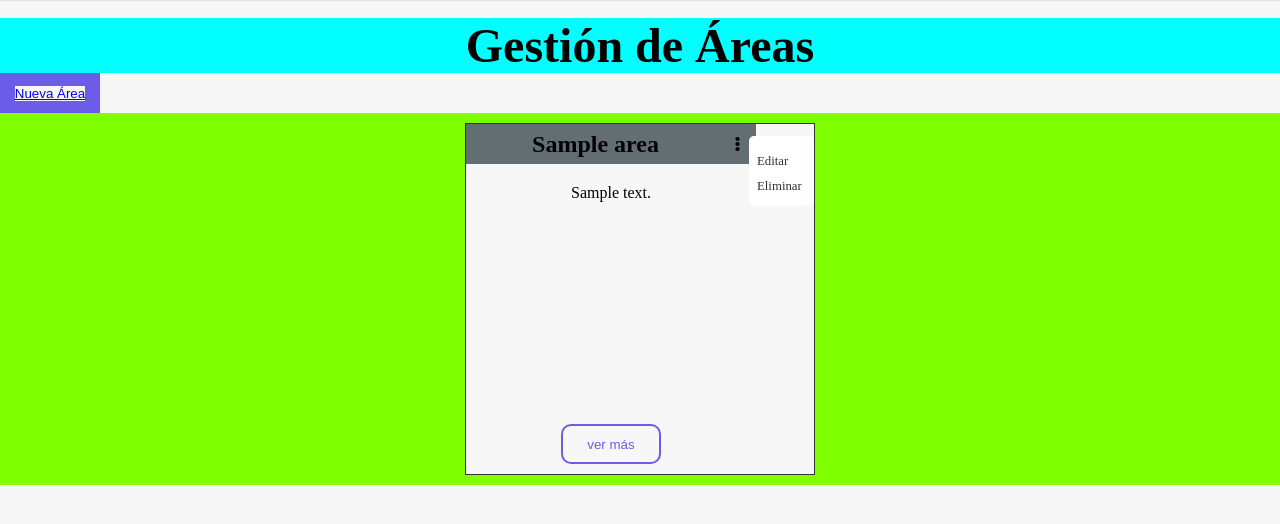
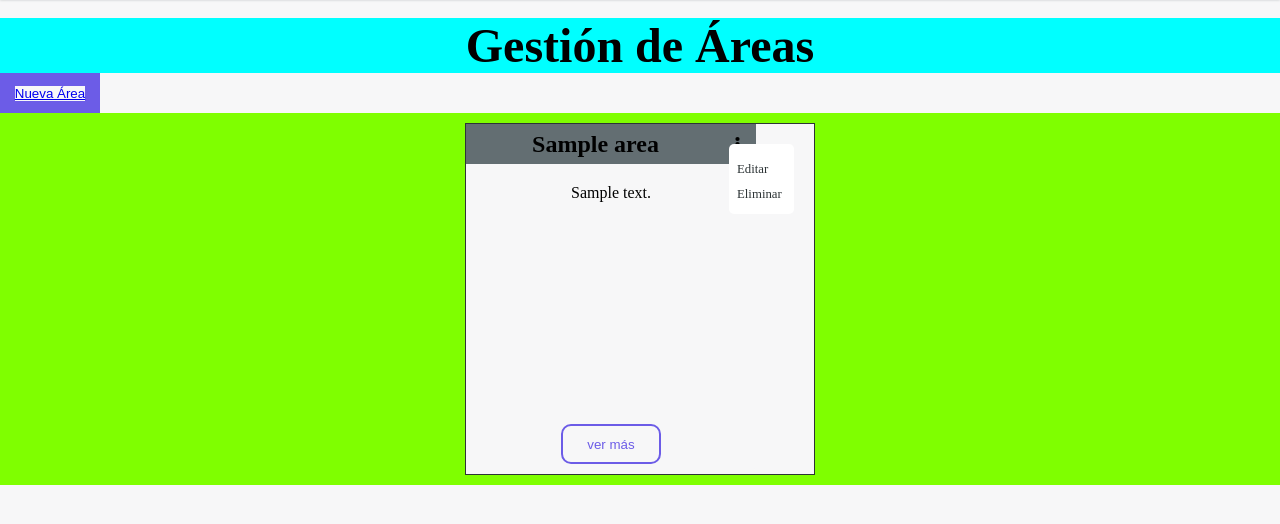
Before and after one commit to LinaB24/peoplepro, a PHP site: template views/areas/index.php in a window 1280 px wide. Shown: the part 60-584 px from the top of the page. Run offline with PHP 8.4, Linux system fonts and the light colour scheme; the template is opened without the code that fills it: most values are stand-ins (such as "Sample title", 1, 10 or a date in 2020).

Commit message:
areas css actualizacion 19-05-25

```diff
--- a/public/css/areas.css
+++ b/public/css/areas.css
@@ -90,7 +90,7 @@
     background-color: #ffffff;
     width: 65px; height: 70px;
     position: absolute;
-    top: 12px; right: 0;
+    top:20px; right: 20px;
     border-radius: 5px;
     justify-content: center;
     padding: 0 5px;
```
